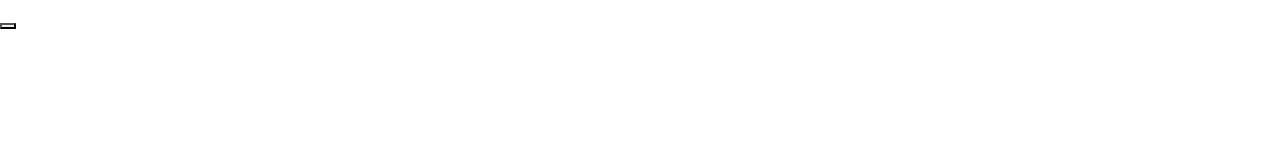
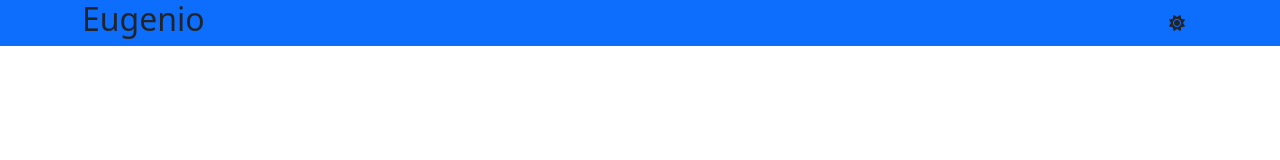
Before and after one commit to eugeniobr25/eugeniobr25.github.io, a plain HTML site: page index.html in a window 1280 px wide. Drawn offline with nearby package versions, Linux system fonts and the light colour scheme.

Commit message:
add logo e btn

```diff
--- a/index.html
+++ b/index.html
@@ -1,23 +1,42 @@
 <!DOCTYPE html>
 <html lang="pt-br">
+
 <head>
     <meta charset="UTF-8">
     <meta name="viewport" content="width=device-width, initial-scale=1.0">
     <title>Eugênio Brilhante</title>
 
     <!-- bibliotecas -->
-    <link href="https://cdn.jsdelivr.net/npm/bootstrap@5.3.0/dist/css/bootstrap.min.css" rel="stylesheet" integrity="sha384-9ndCyUaIbzAi2FUVXJi0CjmCapSmO7SnpJef0486qhLnuZ2cdeRhO02iuK6FUUVM" crossorigin="anonymous">
-    <link rel="stylesheet" href="https://cdnjs.cloudflare.com/ajax/libs/font-awesome/6.4.0/css/all.min.css" integrity="sha512-iecdLmaskl7CVkqkXNQ/ZH/XLlvWZOJyj7Yy7tcenmpD1ypASozpmT/E0iPtmFIB46ZmdtAc9eNBvH0H/ZpiBw==" crossorigin="anonymous" referrerpolicy="no-referrer" />
+    <link href="https://cdn.jsdelivr.net/npm/bootstrap@5.3.0/dist/css/bootstrap.min.css" rel="stylesheet"
+        integrity="sha384-9ndCyUaIbzAi2FUVXJi0CjmCapSmO7SnpJef0486qhLnuZ2cdeRhO02iuK6FUUVM" crossorigin="anonymous">
+    <link rel="stylesheet" href="https://cdnjs.cloudflare.com/ajax/libs/font-awesome/6.4.0/css/all.min.css"
+        integrity="sha512-iecdLmaskl7CVkqkXNQ/ZH/XLlvWZOJyj7Yy7tcenmpD1ypASozpmT/E0iPtmFIB46ZmdtAc9eNBvH0H/ZpiBw=="
+        crossorigin="anonymous" referrerpolicy="no-referrer" />
     <!-- meus estilos -->
     <link rel="stylesheet" href="assets/css/style.css">
 </head>
+
 <body>
     <!-- nome e botão -->
-    <nav>
-        <!-- nome -->
-        <h2></h2>
-        <!-- botão dark mode -->
-        <button></button>
+    <nav class="bg-primary">
+        <div class="container">
+            <div class="row">
+                <!-- nome -->
+                <div class="col-6">
+                    <h2>Eugenio</h2>
+                </div>
+
+                <!-- botão dark mode -->
+                <div class="col-6 d-flex justify-content-end">
+                    <button class="btn">
+                        <i class="fa-solid fa-sun"></i>
+                    </button>
+                </div>
+
+            </div>
+
+        </div>
+
     </nav>
     <!-- mini bio e foto -->
     <header>
@@ -33,9 +52,12 @@
     <footer></footer>
 
     <!-- bibliotecas de scripts -->
-    <script src="https://cdn.jsdelivr.net/npm/bootstrap@5.3.0/dist/js/bootstrap.bundle.min.js" integrity="sha384-geWF76RCwLtnZ8qwWowPQNguL3RmwHVBC9FhGdlKrxdiJJigb/j/68SIy3Te4Bkz" crossorigin="anonymous"></script>
+    <script src="https://cdn.jsdelivr.net/npm/bootstrap@5.3.0/dist/js/bootstrap.bundle.min.js"
+        integrity="sha384-geWF76RCwLtnZ8qwWowPQNguL3RmwHVBC9FhGdlKrxdiJJigb/j/68SIy3Te4Bkz"
+        crossorigin="anonymous"></script>
 
     <!-- meus scripts -->
     <script src=""></script>
 </body>
+
 </html>
```
